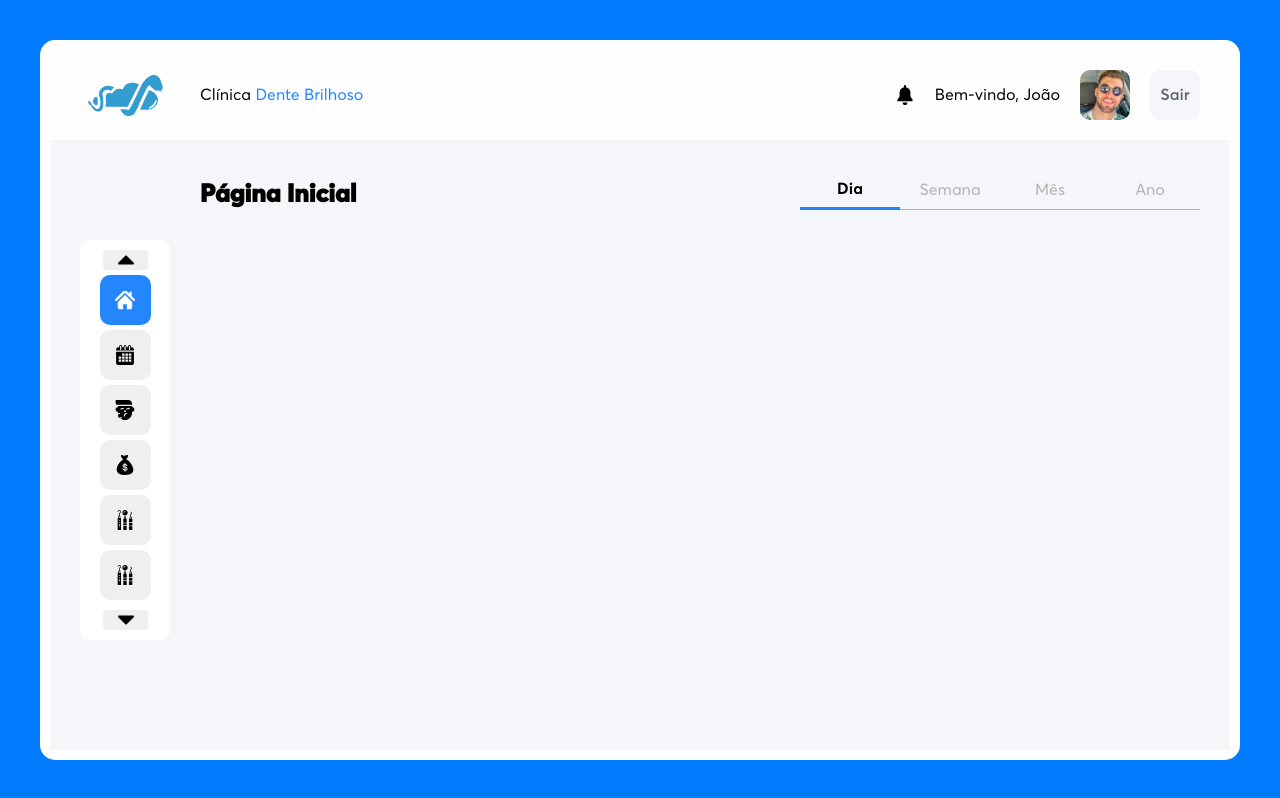
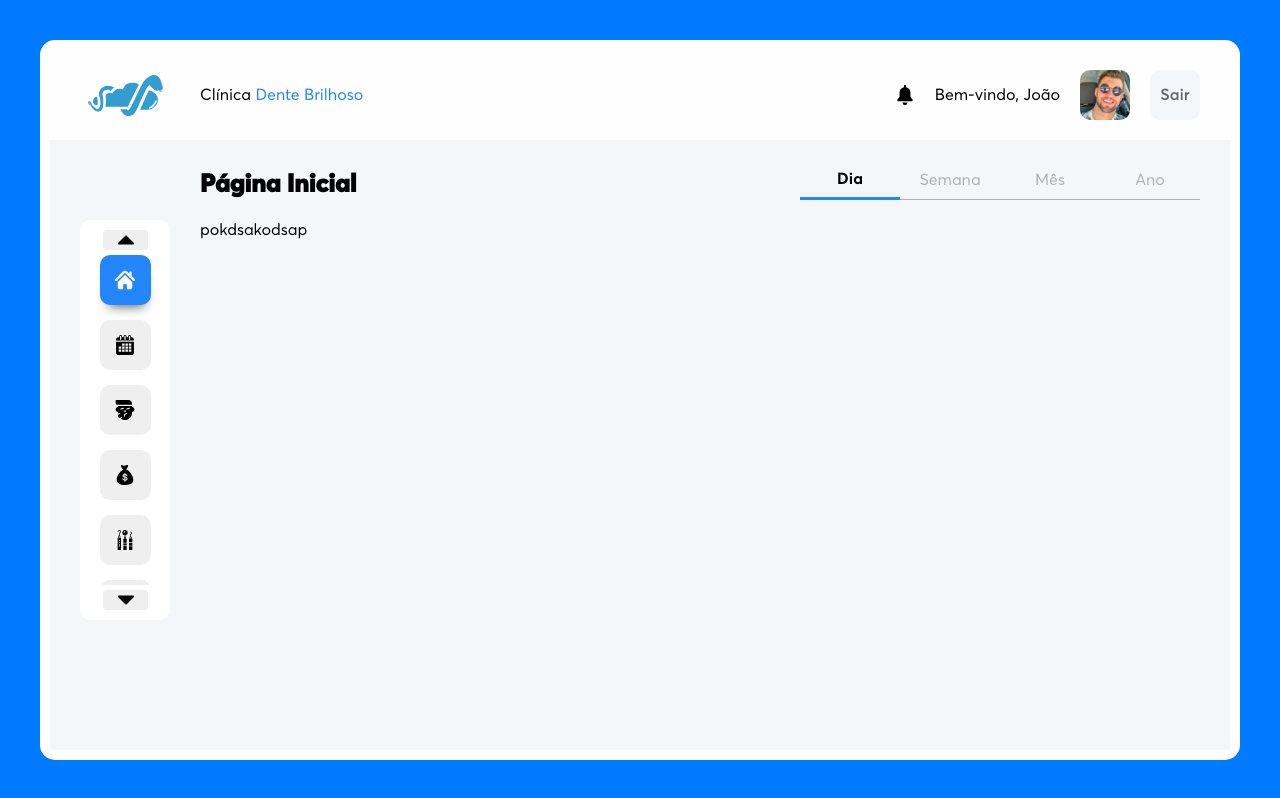
Before and after one commit to joaolessab/react-vesaliuz-dental-care-system, a React (Create React App) app in the folder frontend/: page / in a window 1280 px wide. Both pictures are taken after typing "name@example.com", "Sample123" into the empty fields and a click on the button "Esqueceu sua senha?". Built offline with nearby package versions, Linux system fonts and the light colour scheme.

Commit message:
CSS Ajustes

```diff
--- a/frontend/src/pages/Main.css
+++ b/frontend/src/pages/Main.css
@@ -55,6 +55,8 @@
     background-color: #f5f6fa;
     flex-direction: row;
     padding: 30px;
+    padding-top: 20px;
+    padding-bottom: 20px;
 }
 .main-header--content .begin--spaced{
     flex-basis: 120px;
@@ -100,6 +102,7 @@
     background-color: #f5f6fa;
     padding: 30px;
     padding-top: 0px;
+    padding-bottom: 20px;
 }
 .main-container--content .sidebar-container{
     flex-basis: 120px;
@@ -138,7 +141,7 @@
     width: 51px;
     border-radius: 10px;
     border: 0px;
-    margin-bottom: 5px;
+    margin-bottom: 15px;
     margin-left: 27px;
     background-size: 20px;
     background-repeat: no-repeat;
@@ -149,6 +152,7 @@
     animation-duration: 4s;
     background-color: #2386fd;
     background-position: 15px;
+    box-shadow: 1px 9px 12px -8px #4e4e4e;
 }
 /*.main-container--content .sidebar-container .sidebar .icons button p{
     display: none;
--- a/frontend/src/pages/Main.js
+++ b/frontend/src/pages/Main.js
@@ -66,6 +66,7 @@ export default function Main(){
                     </div>
                     {/* MIOLO */}
                     <div className="miolo-container">
+                        <div>pokdsakodsap</div>
                     </div>
                 </div>
             </div>
```
